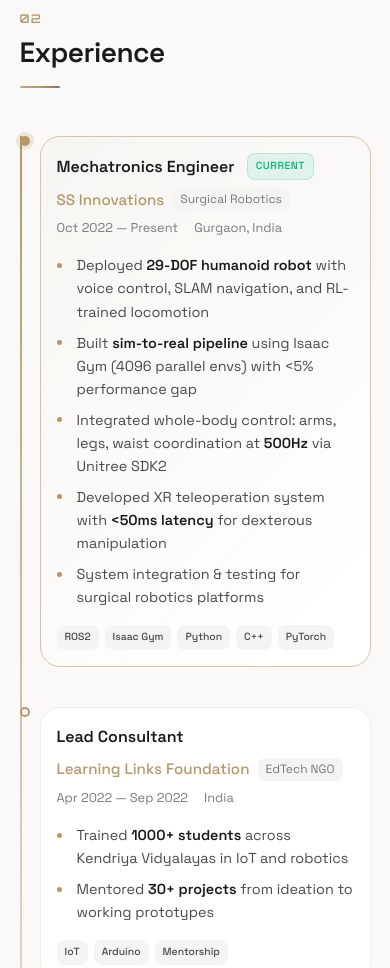
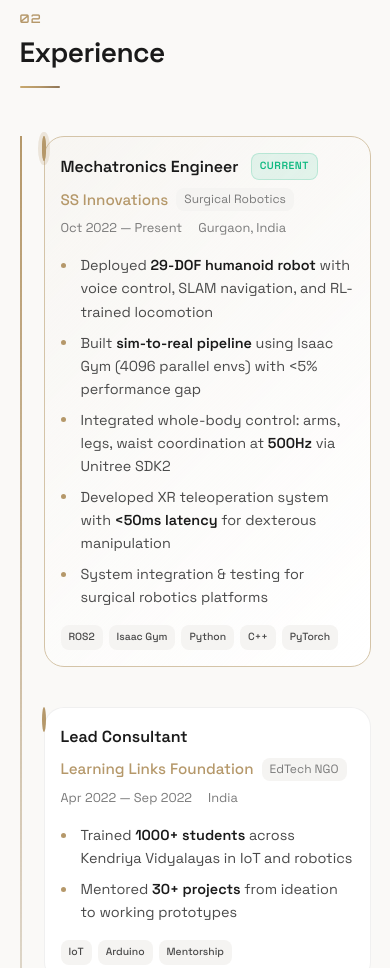
Before and after one commit to bhaveshbakshi633/CV, a plain HTML site: page index.html in a window 390 px wide. Shown: the part 2280-3248 px from the top of the page. Drawn offline with Linux system fonts and the light colour scheme.

Commit message:
Fix timeline marker alignment on desktop and mobile

```diff
--- a/styles-premium.css
+++ b/styles-premium.css
@@ -2150,11 +2150,9 @@
 
 .timeline-marker {
   position: absolute;
-  left: -2rem;
+  left: 0;
   top: 0;
-  display: flex;
-  flex-direction: column;
-  align-items: center;
+  transform: translateX(-50%);
 }
 
 .marker-dot {
@@ -2525,11 +2523,7 @@
 
   /* Fix timeline marker alignment */
   .timeline {
-    padding-left: 1.25rem;
-  }
-
-  .timeline-marker {
-    left: -1.25rem;
+    padding-left: 1.5rem;
   }
 
   .marker-dot {
```
